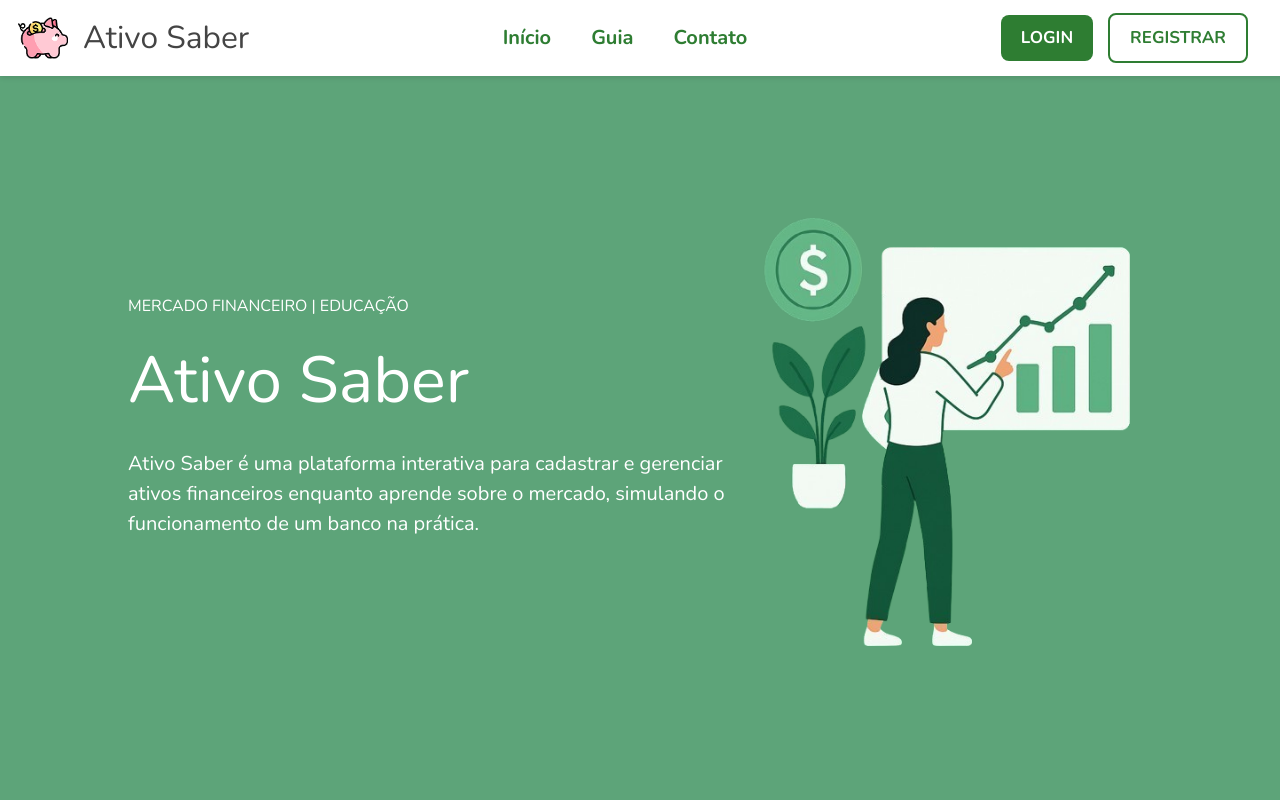
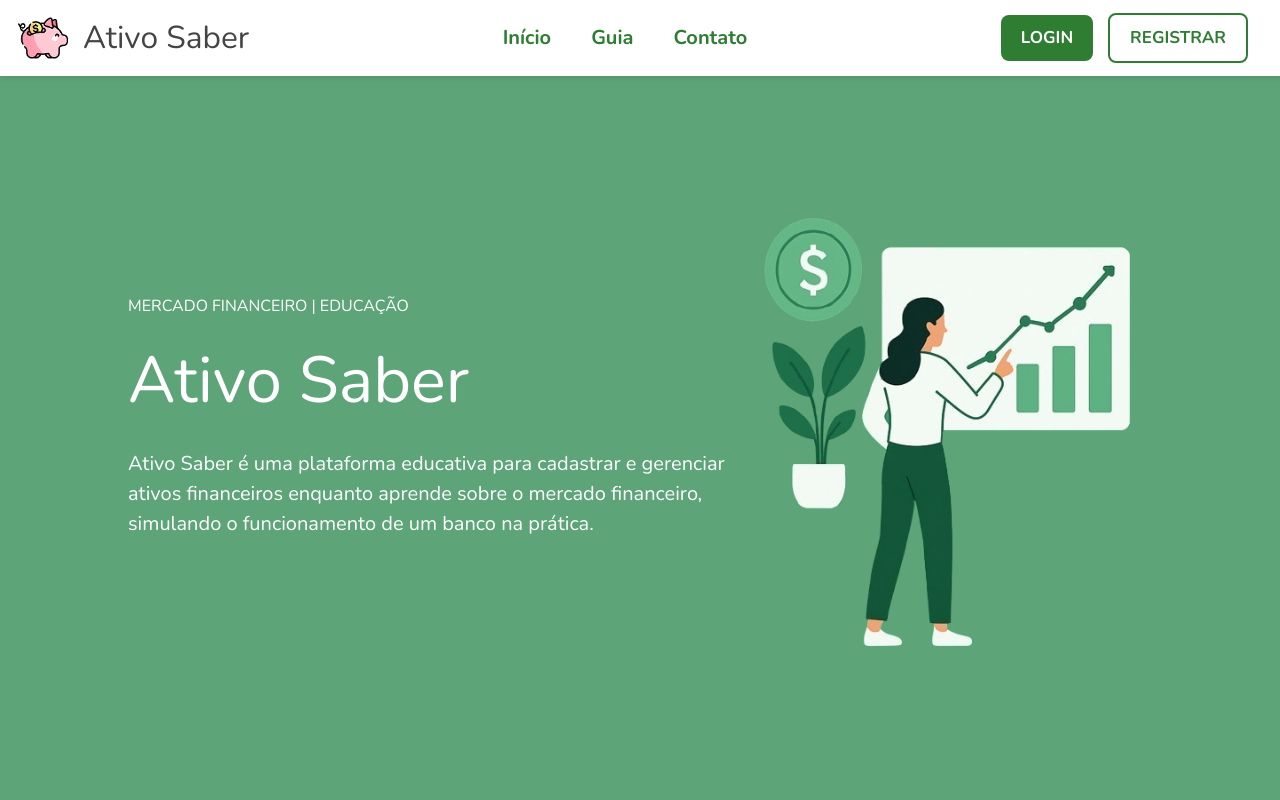
Before and after one commit to biankyrou/ativoSaber-frontend, a React (Create React App) app: page / in a window 1280 px wide. Shown: the top 800 px of the page. Built offline with nearby package versions, Linux system fonts and the light colour scheme.

Commit message:
style: alterando descrição home

```diff
--- a/src/pages/PageInicial/Home/index.js
+++ b/src/pages/PageInicial/Home/index.js
@@ -14,8 +14,8 @@ const Home = () => {
                     <h2 className="home-subtitle">MERCADO FINANCEIRO | EDUCAÇÃO</h2>
                     <h1 className="home-title">Ativo Saber</h1>
                     <p className="home-description">
-                        Ativo Saber é uma plataforma interativa para cadastrar e gerenciar ativos financeiros
-                        enquanto aprende sobre o mercado, simulando o funcionamento de um banco na prática.
+                        Ativo Saber é uma plataforma educativa para cadastrar e gerenciar ativos financeiros
+                        enquanto aprende sobre o mercado financeiro, simulando o funcionamento de um banco na prática.
                     </p>
 
                     {user && (
```
